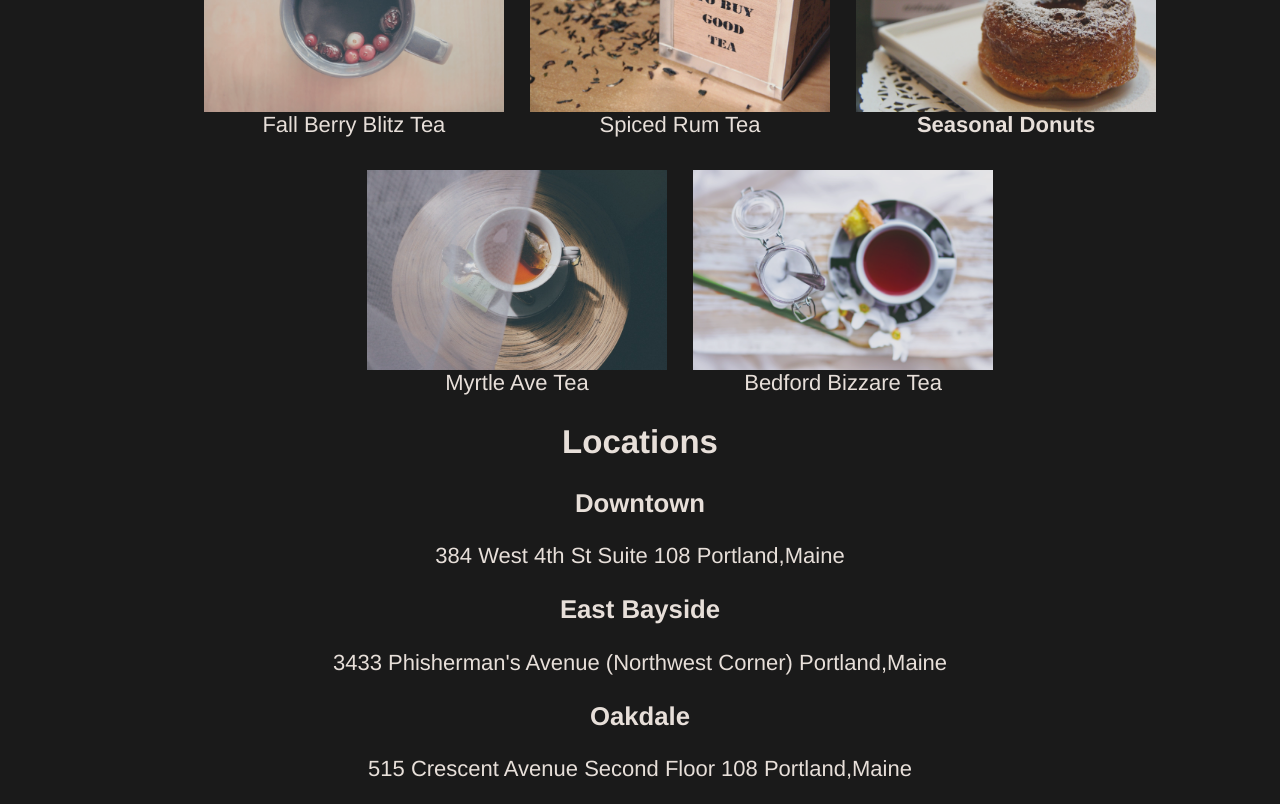
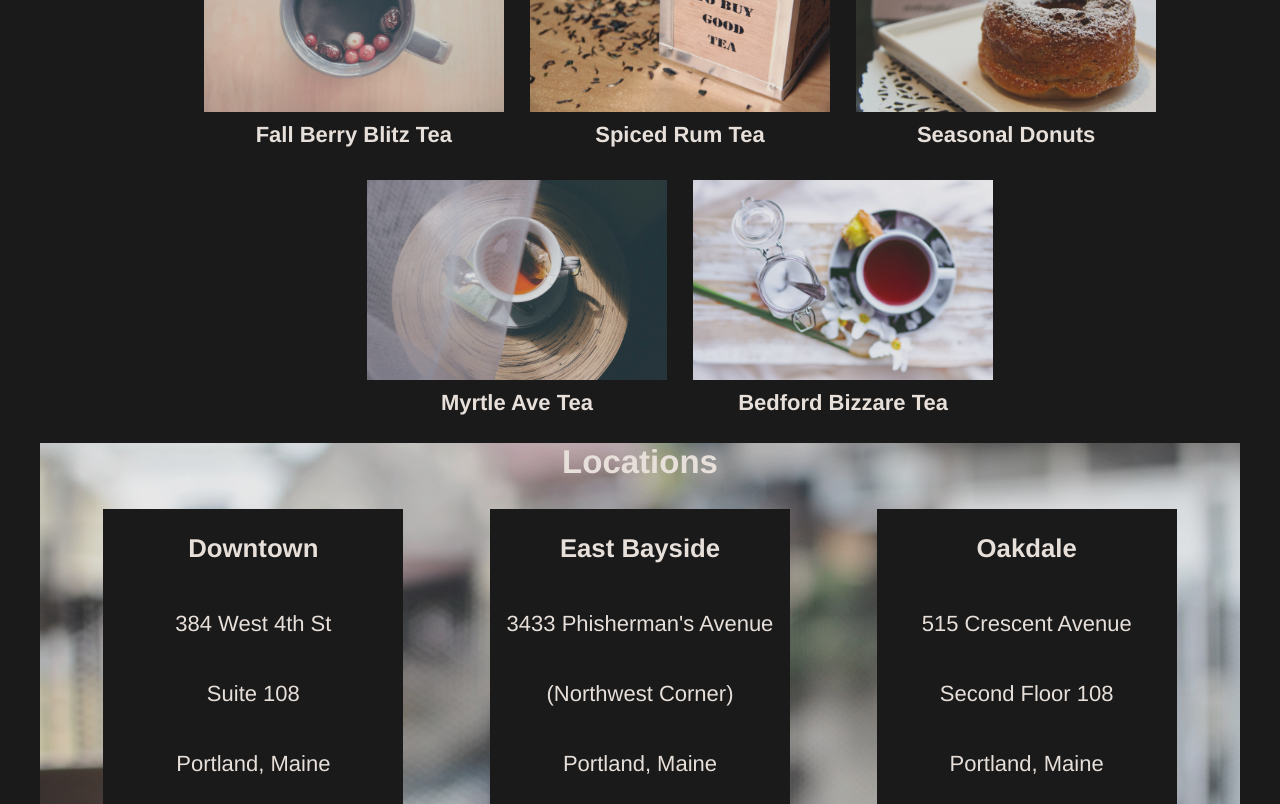
Before and after one commit to beneficium555/TeaCozy, a plain HTML site: page index.html in a window 1280 px wide. Shown: the part 970-1774 px from the top of the page. Drawn offline with Linux system fonts and the light colour scheme.

Commit message:
Locations style

```diff
--- a/index.html
+++ b/index.html
@@ -15,59 +15,67 @@
                 </ul>
             </nav>
         </div>
-        <div class="mission">
+        <div class="mission" id="mission">
             <div id="content">
                 <h2>Our Mission</h2>
                 <h4>Handpicked, Artisanally Curated, Free Range, Sustainable, Small Batch, Fair Trade, Organic Tea</h4>
             </div>
         </div>
-        <div class="featured-tea">
+        <div class="featured-tea" id="featured-tea">
             <h2>Tea of the Month</h2>
             <h4>What's Steeping at the Tea Cozy?</h4>
             <div class="images">
             <figure>
                 <img src="images/img-berryblitz.jpg" alt="Fall Berry Blitz Tea">
-                <figcaption><strong></strong>Fall Berry Blitz Tea</strong></figcaption>
+                <figcaption><b>Fall Berry Blitz Tea</b></figcaption>
             </figure>
             </div>
             <div class="images">
                 <figure>
                 <img src="images/img-spiced-rum.jpg" alt="Spiced Rum Tea">
-                <figcaption><strong></strong>Spiced Rum Tea</strong></figcaption>
+                <figcaption><b>Spiced Rum Tea</b></figcaption>
                 </figure>
             </div>
             <div class="images">
                 <figure>
                 <img src="images/img-donut.jpg" alt="Seasonal Donuts">
-                <figcaption><strong>Seasonal Donuts</strong></figcaption>
+                <figcaption><b>Seasonal Donuts</b></figcaption>
                 </figure>
             </div>
             <div class="images">
                 <figure>
                 <img src="images/img-myrtle-ave.jpg" alt="Myrtle Ave Tea">
-                <figcaption><strong></strong>Myrtle Ave Tea</strong></figcaption>
+                <figcaption><b>Myrtle Ave Tea</b></figcaption>
                 </figure>
             </div>
             <div class="images">
                 <figure>
                 <img src="images/img-bedford-bizarre.jpg" alt="Bedford Bizzare Tea">
-                <figcaption><strong></strong>Bedford Bizzare Tea</strong></figcaption>
+                <figcaption><b>Bedford Bizzare Tea</b></figcaption>
                 </figure>
             </div>
         </div>
-        <div class="locations">
+        <div class="locations" id="locations">
             <h2>Locations</h2>
+            <div class="address">
                 <div class="locname">
                     <h3>Downtown</h3>
-                <p>384 West 4th St Suite 108 Portland,Maine</p>
+                    <p>384 West 4th St</p>
+                    <p>Suite 108 </p>
+                    <p>Portland, Maine</p>
                 </div>
                 <div class="locname">
                     <h3>East Bayside</h3>
-                <p>3433 Phisherman's Avenue (Northwest Corner) Portland,Maine</p>
+                    <p>3433 Phisherman's Avenue</p>
+                    <p>(Northwest Corner)</p>
+                    <p>Portland, Maine</p>
                 </div>
                 <div class="locname">
                     <h3>Oakdale</h3>
-                <p>515 Crescent Avenue Second Floor 108 Portland,Maine</p>
+                    <p>515 Crescent Avenue</p>
+                    <p>Second Floor 108</p>
+                    <p>Portland, Maine</p>
+                </div>
             </div>
         </div>
         <div class="footer">
--- a/style.css
+++ b/style.css
@@ -21,6 +21,7 @@ figure img {
 }
 figure figcaption {
     text-align: center;
+    margin-top: 10px;
 
 }
 ul {
@@ -47,9 +48,6 @@ li {
     height: 69px;
     border-bottom: 1px solid seashell;
     background-color: black;
-}
-html, body, .mission {
-    height: 100%;
 }
 .mission {
     background-image: url("./images/img-mission-background.jpg");
@@ -80,3 +78,30 @@ html, body, .mission {
     height: 200px;
     padding: 10px;
 }
+
+.locations {
+    background-image: url("./images/img-locations-background.jpg");
+    background-repeat: no-repeat;
+    background-position: top -50px center;
+    height: 500px;
+    width: 1200px;
+    margin: auto;
+    text-align: bottom;
+}
+.address {
+    display: flex;
+    align-items: center;
+    margin-right: 20px;
+    margin-left: 20px;
+}
+.locname {
+    opacity: 1;
+    background-color: black;
+    display: inline-flex;
+    width: 300px;
+    height: 300px;
+    flex-direction: column;
+    margin-right: auto;
+    margin-left: auto;
+    align-items: center;
+}
```
Lines whose indentation alone changed are shown as unchanged.
